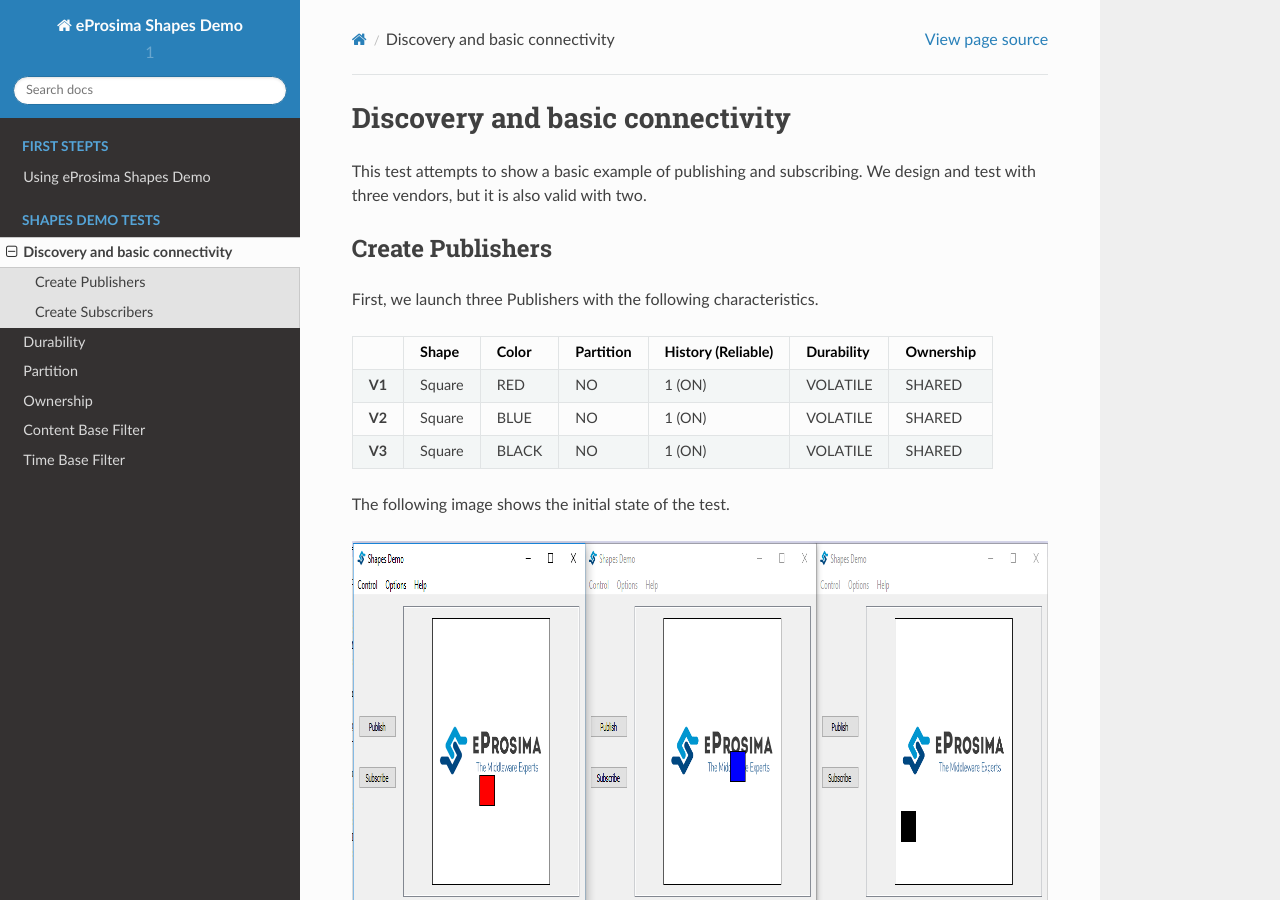
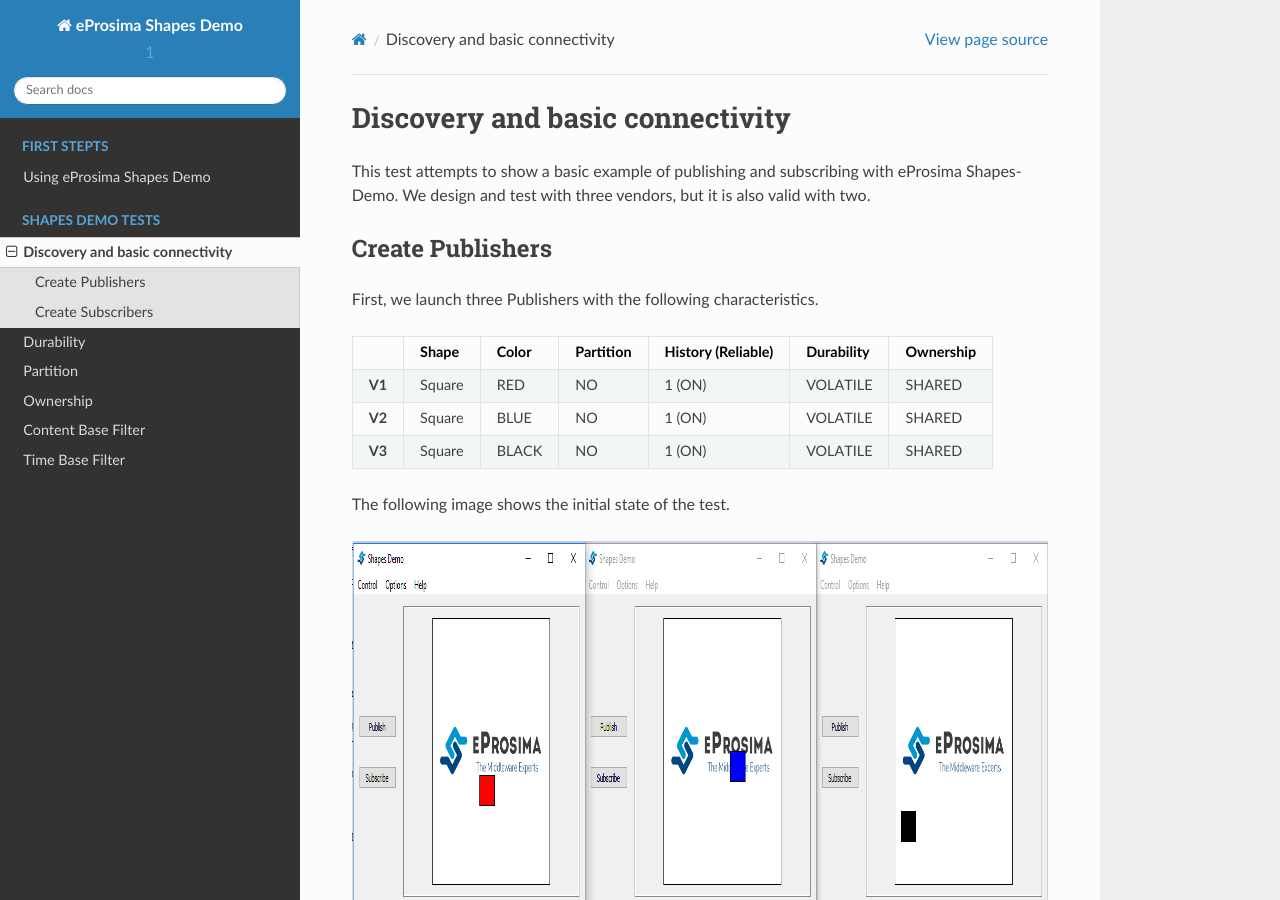
Before and after one commit to eProsima/Shapes-Demo-Docs, a Sphinx documentation site: the page built from docs/test1.rst, in a window 1280 px wide and 900 px high. Built offline with Sphinx 7.4.7 and the Read the Docs theme 2.0.0, drawn with Linux system fonts in a browser that asks for light colours.

Commit message:
Update test1.rst

```diff
--- a/docs/test1.rst
+++ b/docs/test1.rst
@@ -1,7 +1,7 @@
 Discovery and basic connectivity
 ================================
 
-This test attempts to show a basic example of publishing and subscribing.
+This test attempts to show a basic example of publishing and subscribing with eProsima Shapes-Demo.
 We design and test with three vendors, but it is also valid with two.
 
 Create Publishers
```
